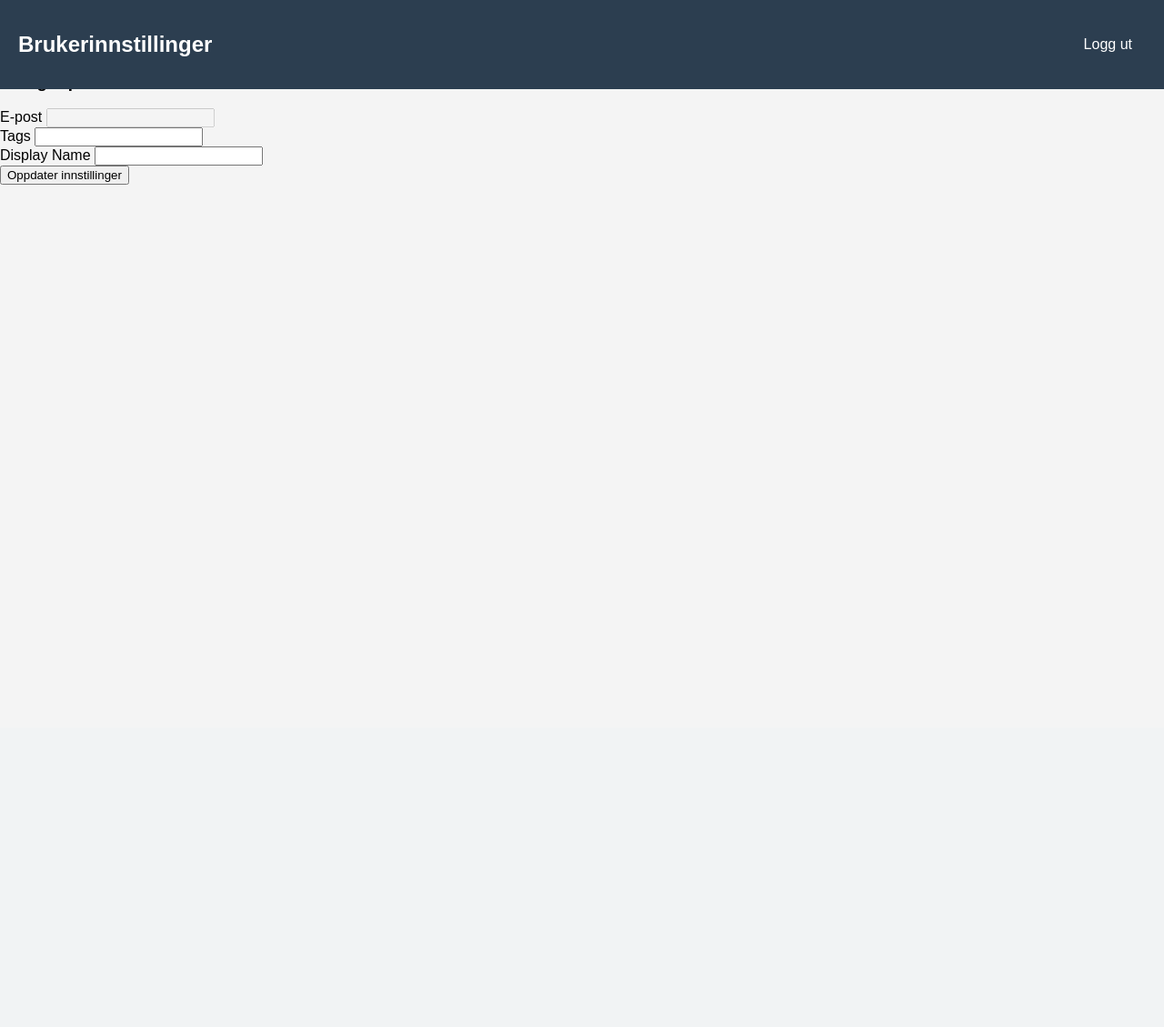
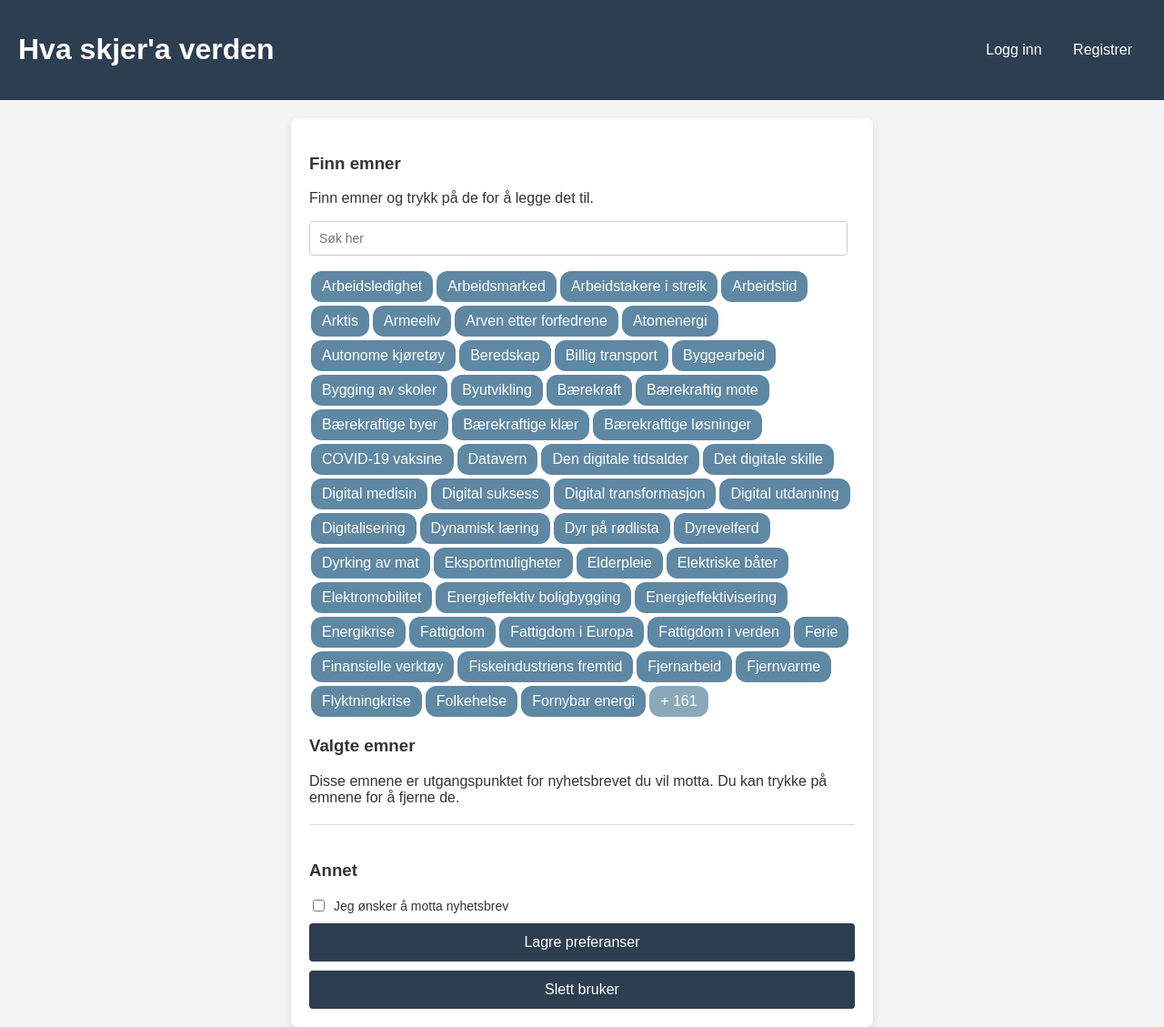
Before and after one commit to maggi-master/HackathonNews, a Flask app: page /settings in a window 1280 px wide. Shown: the whole page at 91% size. Before the commit the page ends 203 px from the top, so only its background shows below. Run offline with Flask 3, Linux system fonts and the light colour scheme; the visitor is signed in with stand-in values (Sample User, id 1); data that the repository does not hold is empty; parts of the project's set-up code (start-up, migrations or seed data) failed here and were passed over.

Commit message:
Bug fixes. Logic changes. Settings page major rework

```diff
--- a/app.py
+++ b/app.py
@@ -56,19 +56,33 @@ def validate_token():
         id_token = data.get('idToken')
         decoded_token = auth.verify_id_token(id_token)
         uid = decoded_token['uid']
-
         session['user'] = uid
         return 'True'
-    except Exception as e:
+    except Exception:
         return 'False'
 
-@app.route('/settings')
+@app.route('/user-data', methods=['POST'])
+def get_data():
+    user_id = session.get('user')
+    user_data = db.get_user_data(user_id)
+    return jsonify(user_data)
+
+@app.route('/settings', methods=["GET", "POST"])
 def settings():
     user_id = session.get('user')
     if not user_id:
         return redirect(url_for('login'))
-    user = db.get_user_data(user_id)
-    return render_template('settings.html', user=user)
+    return render_template('settings.html')
+
+@app.route('/save-data', methods=['POST'])
+def save_data():
+    try:
+        user_id = session.get('user')
+        data = request.get_json()
+        db.write_user_data(user_id, data)
+        return 'True'
+    except Exception:
+        return 'False'
 
 if __name__ == "__main__":
-    app.run(debug=True, host="0.0.0.0")
+    app.run(debug=True, host="0.0.0.0",)
--- /dev/null
+++ b/static/js/settings_utils.js
@@ -0,0 +1,140 @@
+
+const tags = [
+    "Sult", "Klimaendringer", "Økonomisk krise", "Teknologisk innovasjon", "Arbeidsledighet",
+    "COVID-19 vaksine", "Ukrainakonflikten", "Kunstig intelligens", "Kunstige kjøretøy", "Romforskning",
+    "Psykisk helse", "Bærekraft", "Digitalisering", "Sosial ulikhet", "Økologisk landbruk",
+    "Klimaforandringer", "Byutvikling", "Frivillighet", "Sosiale medier", "Matvaresikkerhet",
+    "Global helse", "Høye strømpriser", "Personvern", "Migrasjon", "Skogvern",
+    "Nettkriminalitet", "Fattigdom", "Høyere utdanning", "Forurensning", "Internett-regulering",
+    "Kjernefysisk energi", "Kreftbehandling", "Dyr på rødlista", "Dyrevelferd", "Vannmangel",
+    "Fornybar energi", "Helsevesen", "Ferie", "Kulturarv", "Globalisering",
+    "Terrorisme", "Tjenesteyting", "Turisme", "Sårbare samfunn", "Høsttørke",
+    "Nordlys", "Beredskap", "Naturkatastrofer", "Kjønnsroller", "Ulike livssyn",
+    "Transportrevolusjon", "Arktis", "Fjernarbeid", "Velferdssystem", "Menneskerettigheter",
+    "Valg", "Bærekraftig mote", "Geopolitikk", "Energikrise", "Urbanisering",
+    "Fattigdom i verden", "Sykdomsforebygging", "Miljøbevissthet", "Tegn på politisk polarisering", "Flyktningkrise",
+    "Terrorisme", "Arbeidstakere i streik", "Internasjonale handelsavtaler", "Kunstig mat",
+    "Fremtidens utdanning", "Mental helse på arbeidsplassen", "Solenergi", "Elektromobilitet",
+    "Kunstig intelligens i medisin", "Det digitale skille", "Global matvarekrise", "Armeeliv",
+    "Kjemikalier i landbruket", "Hjemløshet", "Folkehelse", "Styrking av demokrati",
+    "Fiskeindustriens fremtid", "Verdens befolkning", "Havnebyer", "Skatt",
+    "Framtidens arbeid", "Sult i verden", "Skogplanting", "Vannforvaltning", "Fornybar energi",
+    "Politisk makt", "Forurensning i havet", "Seksuell trakassering", "Vekst i urbane områder",
+    "Oljeforbruk", "Elderpleie", "Atomenergi", "Sivilisasjonens utfordringer", "Veldedighet",
+    "Fossile brensler", "Utslipp", "Dyrking av mat", "Gasskraft", "Klimapolitikk",
+    "Sosial boligbygging", "Sosialt entreprenørskap", "Kultur", "Kjappe nyheter",
+    "Helsetjenester", "Digital suksess", "Arbeidsmarked", "Pengepolitikk", "Internasjonalt samarbeid",
+    "Helsepersonell", "Fremmedfrykt", "Gjeld", "Luftforurensning", "Fremtidens mat",
+    "Datavern", "Billig transport", "Sikkerhetspolitikk", "Varmerekord", "Internasjonale konflikter",
+    "Bærekraftige byer", "Grønne byer", "Redusert matsvinn", "Ny teknologi",
+    "Gjeldskriser", "Digital utdanning", "Autonome kjøretøy", "Bygging av skoler", "Vanskelig med migrasjon",
+    "Internett-hat", "Skogvern", "Solceller", "Arbeidstid", "Rettferdig handel",
+    "Frivillig arbeid", "Luftkvalitet", "Energieffektivisering", "Grønne jobber",
+    "Nettverksangrep", "Oljeboring", "Klimatilpasning", "Redusert plastbruk",
+    "Fattigdom i Europa", "Utvikling av landbruk", "Velferdsstaten", "Vold mot kvinner",
+    "Psykologisk førstehjelp", "Ressursforvaltning", "Nedbrytbare materialer", "Skolemat",
+    "Tidsfordriv", "Koronafest", "Organisk mat", "Vannkraft", "Tropisk skog",
+    "Trender innen teknologi", "Vikinghistorie", "Grønne byer", "Klimaavtaler",
+    "Internett-abonnement", "Kulturfestivaller", "Planter som mat", "Fjernvarme",
+    "Romfartsnyheter", "Bærekraftige løsninger", "Elektriske båter", "Kampen mot ekstremisme",
+    "Virkningen av teknologi på mental helse", "Energieffektiv boligbygging", "Kostnadene ved klimaendringer",
+    "Politiske manifest", "Hverdagsforurensning", "Turistmaskin", "Grønne investeringer",
+    "Den digitale tidsalder", "Menneskelig psykologi", "Urbane gartneri", "Digital medisin",
+    "Finansielle verktøy", "Digital transformasjon", "Kjønnsforskning", "Eksportmuligheter",
+    "Verdens hav", "Reforestation", "Langsiktig økonomisk politikk", "Teater",
+    "Sykkeltransport", "Bærekraftige klær", "Urbane landskap", "Skapelse av bærekraftige økonomier",
+    "Kritiske helseproblemer", "Motivasjon", "Inkludering i utdanning", "Frivillige organisasjoner",
+    "Industriell utvikling", "Kulturhistorie", "Arven etter forfedrene", "Dynamisk læring",
+    "Genetisk forskning", "Byggearbeid", "Tidsreise", "Teorier om kunst",
+    "Klimaavtaler", "Internasjonale diplomater", "Framtiden for grønne byer",
+    "Hjelp til utviklingsland", "Spørsmål om digitalisering", "Fremtidens kommunikasjon"
+  ].sort();
+
+let showLimit = 50;
+let extended = false
+const tagsContainer = document.getElementById("tags-container");
+const selectedTagsContainer = document.getElementById("selected-tags");
+const searchInput = document.getElementById("search");
+const saveButton = document.getElementById("save-button")
+let userData = await fetchUserData()
+
+async function fetchUserData() {
+    try {
+        const response = await fetch('user-data', { method: 'POST' })
+        const userData = await response.json()
+        return userData
+    } catch (error) {
+        console.error("Error loading data:", error);
+    }
+}
+
+async function saveUserData() {
+    try {
+        const response = await fetch('/save-data', {
+            method: 'POST',
+            headers: { 'Content-Type': 'application/json' },
+            body: JSON.stringify(userData)
+        });
+    } catch (error) {
+        console.error("Error saving data:", error);
+    }
+}
+
+function renderTags(filter = "") {
+    const tagsList = tags.filter(tag => tag.toLowerCase().includes(filter.toLowerCase()));
+    let limitedTagsList = tagsList
+    if (extended) {
+        extended = false
+    } else {
+        limitedTagsList = tagsList.slice(0, showLimit)
+    };
+    tagsContainer.innerHTML = "";
+    limitedTagsList.forEach(tag => {
+        const tagElement = document.createElement("div");
+        tagElement.className = "tag-box";
+        tagElement.textContent = tag;
+        tagElement.onclick = () => selectTag(tag);
+        tagsContainer.appendChild(tagElement);
+    });
+    const extraTags = tagsList.length-limitedTagsList.length
+    if (extraTags != 0) {
+        const moreElement = document.createElement("div")
+        moreElement.className = "more-box";
+        moreElement.textContent = `+ ${extraTags}`
+        moreElement.onclick = () => {
+            extended = true
+            renderTags()
+        }
+        tagsContainer.appendChild(moreElement);
+    }
+
+
+}
+
+function selectTag(tag) {
+    if (!userData.tags.includes(tag)) {
+        userData.tags.push(tag);
+        updateSelectedTags();
+    }
+}
+
+function updateSelectedTags() {
+    selectedTagsContainer.innerHTML = "";
+    userData.tags.sort().forEach(tag => {
+        const tagElement = document.createElement("div");
+        tagElement.className = "tag-box";
+        tagElement.textContent = tag;
+        tagElement.onclick = () => removeTag(tag);
+        selectedTagsContainer.appendChild(tagElement);
+    });
+}
+
+function removeTag(tag) {
+    userData.tags = userData.tags.filter(t => t !== tag);
+    updateSelectedTags();
+}
+
+searchInput.addEventListener("input", (e) => renderTags(e.target.value));
+renderTags();
+updateSelectedTags();
+saveButton.addEventListener("click", saveUserData)
--- /dev/null
+++ b/static/settings.css
@@ -0,0 +1,99 @@
+body {
+    font-family: Arial, sans-serif;
+    margin: 0;
+    padding: 0;
+    background-color: #f4f4f4;
+    color: #333;
+    padding-top: 130px;
+}
+
+.content {
+    max-width: 600px;
+    margin: auto;
+    background: white;
+    padding: 20px;
+    border-radius: 8px;
+    box-shadow: 0 4px 10px rgba(0, 0, 0, 0.1);
+}
+
+input[type="text"] {
+    width: 95%;
+    padding: 10px;
+    margin-bottom: 15px;
+    border: 1px solid #ccc;
+    border-radius: 4px;
+    font-size: 14px;
+}
+
+/* Refined Lighter Blue for Tag Box */
+.tag-box {
+    display: inline-block;
+    padding: 8px 12px;
+    margin: 2px;
+    background: #5e88a3; /* Refined lighter blue */
+    color: white;
+    border-radius: 12px;
+    cursor: pointer;
+    transition: background 0.3s, transform 0.2s;
+}
+
+.tag-box:hover {
+    background: #6f9cb6; /* Lightens further on hover */
+    transform: scale(1.05); /* Subtle zoom effect */
+}
+
+/* Refined Lighter Blue for More Box */
+.more-box {
+    display: inline-block;
+    padding: 8px 12px;
+    margin: 2px;
+    background: #8aa9b8; /* A more neutral, refined light blue */
+    color: white;
+    border-radius: 12px;
+    cursor: pointer;
+    transition: background 0.3s, transform 0.2s;
+}
+
+.more-box:hover {
+    background: #98b9c8; /* Lightens further on hover */
+    transform: scale(1.05); /* Subtle zoom effect */
+}
+
+.selected-tags {
+    margin-top: 20px;
+    padding: 10px;
+    border-top: 1px solid #ddd;
+}
+
+button {
+    width: 100%;
+    padding: 12px;
+    background-color: #2c3e50;
+    color: white;
+    border: none;
+    border-radius: 4px;
+    font-size: 16px;
+    cursor: pointer;
+    margin-top: 10px;
+}
+
+button:hover {
+    background-color: #34495e;
+}
+
+.checkbox-label {
+    display: flex;
+    align-items: center;
+    font-size: 14px;
+    color: #333;
+    cursor: pointer;
+}
+
+.checkbox-input {
+    margin-right: 10px;
+    accent-color: #2c3e50; /* Set accent color to match theme */
+}
+
+.checkbox-text {
+    font-size: 14px;
+}
--- a/templates/settings.html
+++ b/templates/settings.html
@@ -1,34 +1,35 @@
-<!DOCTYPE html>
-<html lang="no">
-<head>
-    <meta charset="UTF-8">
-    <meta name="viewport" content="width=device-width, initial-scale=1.0">
-    <title>Innstillinger</title>
-    <link rel="stylesheet" href="{{ url_for('static', filename='main.css') }}">
-</head>
-<body>
-    <div class="header">
-        <h2>Brukerinnstillinger</h2>
-        <nav>
-            <a href="/logout">Logg ut</a>
-        </nav>
-    </div>
+{% extends "base.html" %}
 
-    <div class="settings-container">
-        <h3>Rediger profilen din</h3>
-        <form id="settings-form">
-            <label for="email">E-post</label>
-            <input type="email" id="email" value="{{ user['email'] }}" disabled><br>
+{% block title %}Innstillinger{% endblock %}
 
-            <label for="tags">Tags</label>
-            <input type="text" id="tags" value="{{ ', '.join(user['tags']) if user['tags'] else '' }}"><br>
+{% block extra_css %}
+    <link rel="stylesheet" href="{{ url_for('static', filename='settings.css') }}">
+{% endblock %}
 
-            <label for="display_name">Display Name</label>
-            <input type="text" id="display_name" value="{{ user['display_name'] or '' }}"><br>
+{% block content %}
+<div class="tag-container">
+    <h3>Finn emner</h3>
+    <p>Finn emner og trykk på de for å legge det til.</p>
+    <input type="text" id="search" placeholder="Søk her">
+    <div id="tags-container"></div>
 
-            <button type="submit">Oppdater innstillinger</button>
-        </form>
-    </div>
+    <h3>Valgte emner</h3>
+    <p>Disse emnene er utgangspunktet for nyhetsbrevet du vil motta. Du kan trykke på emnene for å fjerne de.</p>
+    <div id="selected-tags" class="selected-tags"></div>
+</div>
+<div class="other-container">
+    <h3>Annet</h3>
+    <label class="checkbox-label">
+        <input type="checkbox" class="checkbox-input">
+        <span class="checkbox-text">Jeg ønsker å motta nyhetsbrev</span>
+    </label>
+</div>
+<div class="button-container">
+    <button id="save-button">Lagre preferanser</button>
+    <button id="delete-button">Slett bruker</button>
+</div>
 
-</body>
-</html>
+
+
+<script type="module" src="{{ url_for('static', filename='js/settings_utils.js') }}"></script>
+{% endblock %}
```
Also changed, not shown: static/js/firebase.js (+5 -5 lines).
